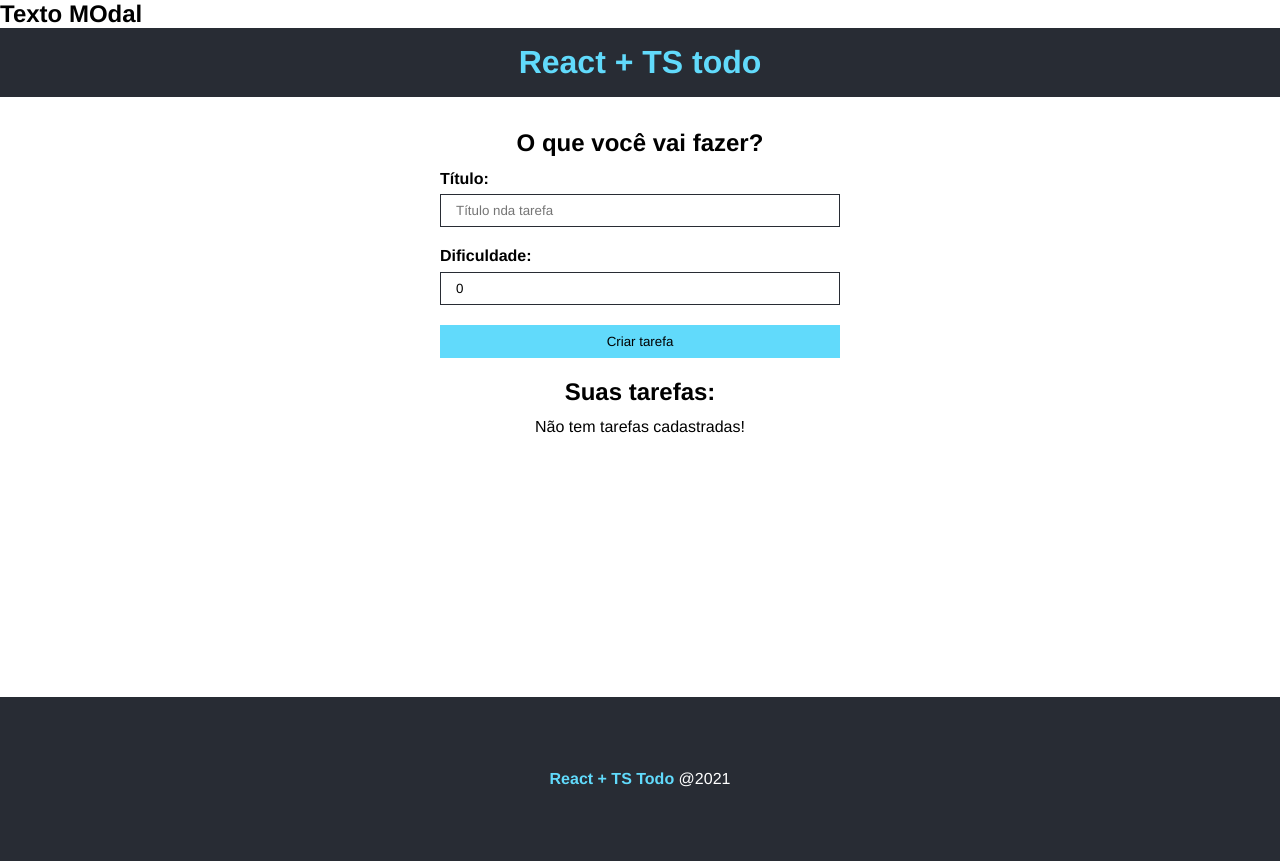
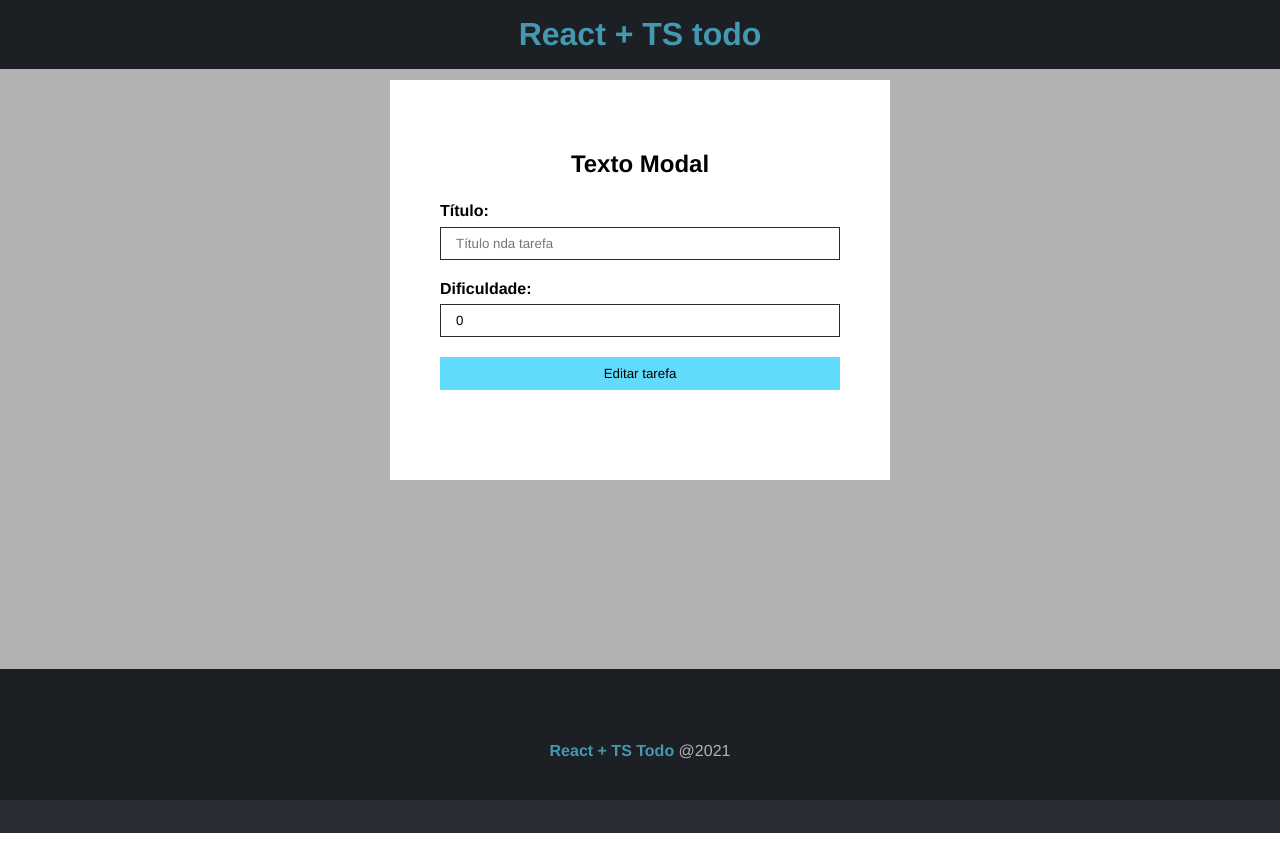
Before and after one commit to Merus23/todo, a React (Vite) app: page / in a window 1280 px wide. After the commit the page ends 833 px from the top, so only its background shows below. Built offline with nearby package versions, Linux system fonts and the light colour scheme.

Commit message:
feat: finish modal

```diff
--- a/src/App.tsx
+++ b/src/App.tsx
@@ -20,7 +20,9 @@
 
   return (
     <div>
-      <Modal />
+      <Modal
+        children={<TaskForm btnText="Editar tarefa" taskList={taskList} />}
+      />
       <Header />
       <main className={styles.main}>
         <div>
--- a/src/components/Modal.module.css
+++ b/src/components/Modal.module.css
@@ -0,0 +1,31 @@
+.fade {
+  width: 100%;
+  height: 100%;
+  position: absolute;
+  background-color: #000;
+  opacity: 0.3;
+}
+
+.modal {
+  position: absolute;
+  top: 10%;
+  left: 0;
+  right: 0;
+  margin: 0 auto;
+  width: 500px;
+  height: 400px;
+  z-index: 1;
+  background-color: #fff;
+  display: flex;
+  flex-direction: column;
+  justify-content: center;
+  align-items: center;
+}
+
+.modal h2 {
+  margin-bottom: 1em;
+}
+
+.modal form {
+  width: 90%;
+}
--- a/src/components/Modal.tsx
+++ b/src/components/Modal.tsx
@@ -1,15 +1,18 @@
 import React from "react";
 
-import styles from ";/Modal.module.css";
+import styles from "./Modal.module.css";
 
-type Props = {};
+type Props = {
+  children: React.ReactNode;
+};
 
-const Modal = (props: Props) => {
+const Modal = ({ children }: Props) => {
   return (
     <div id="modal">
-      <div></div>
-      <div>
-        <h2>Texto MOdal</h2>
+      <div className={styles.fade}></div>
+      <div className={styles.modal}>
+        <h2>Texto Modal</h2>
+        {children}
       </div>
     </div>
   );
```
